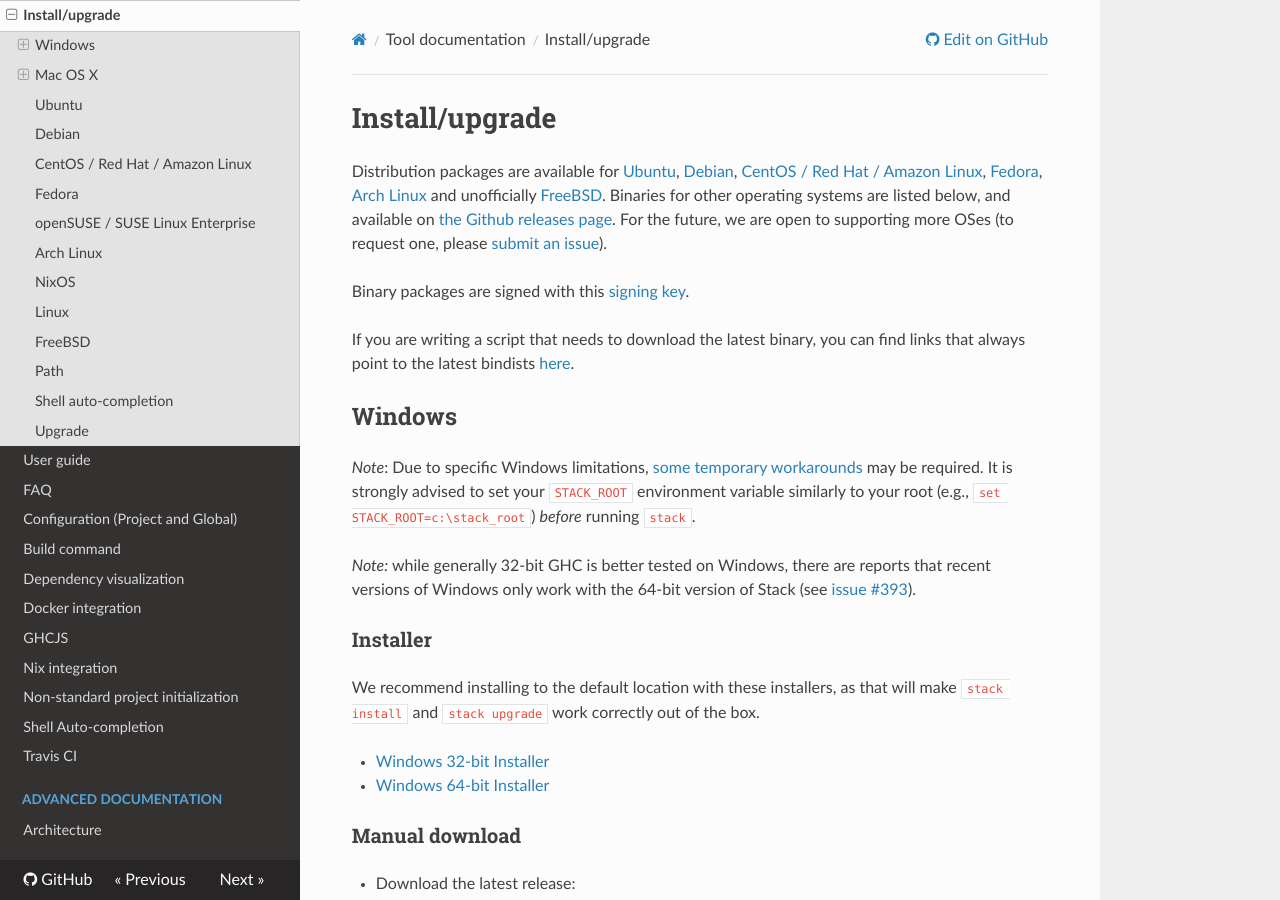
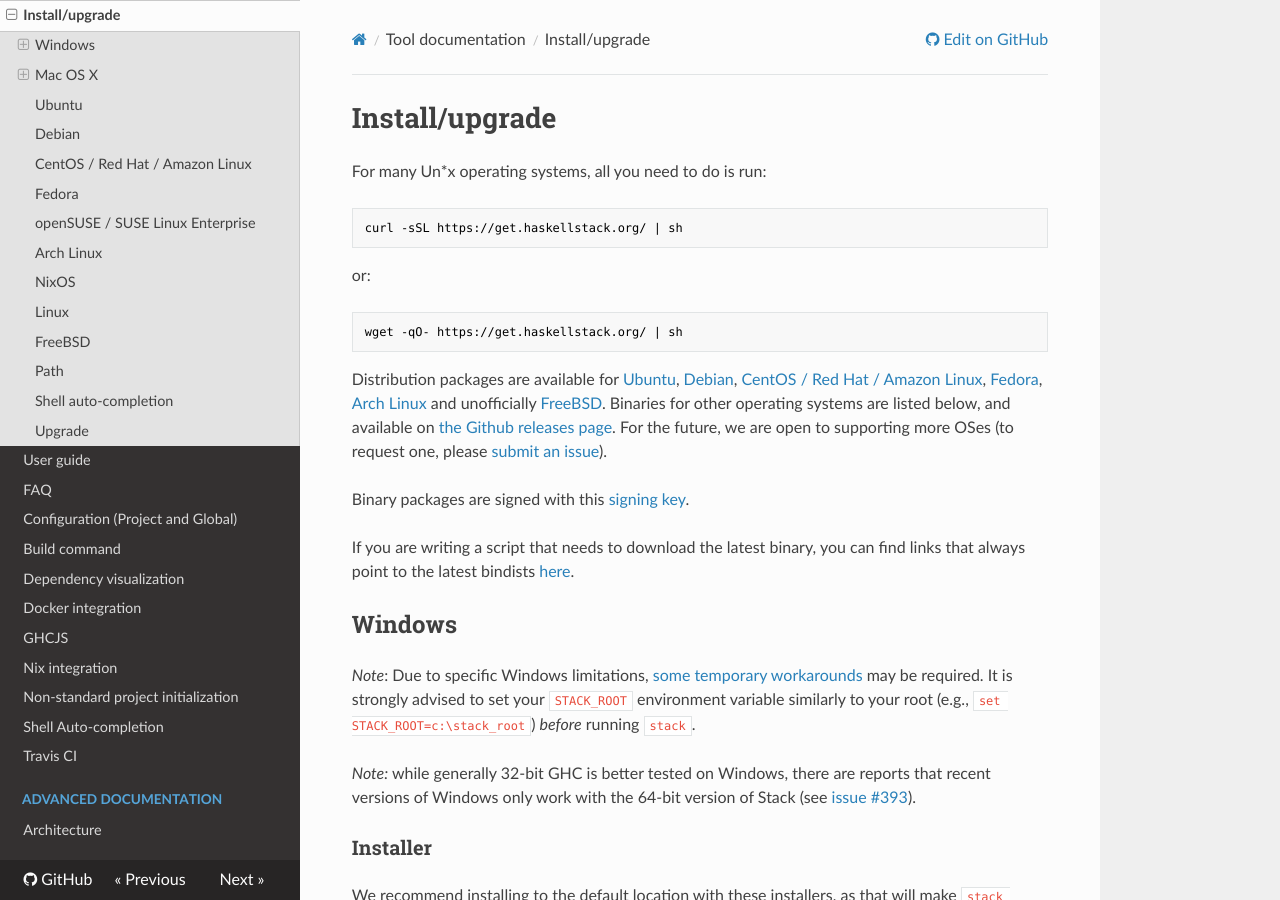
Before and after one commit to commercialhaskell/stack, an MkDocs documentation site: the page built from doc/install_and_upgrade.md, in a window 1280 px wide and 900 px high. Built offline with MkDocs 1.6.1, drawn with Linux system fonts in a browser that asks for light colours; nearby versions of some CDN libraries; old or Windows-style settings are respelled for this version of MkDocs.

Commit message:
docs: use get.haskellstack.org for installation

```diff
--- a/doc/install_and_upgrade.md
+++ b/doc/install_and_upgrade.md
@@ -1,4 +1,12 @@
 # Install/upgrade
+
+For many Un*x operating systems, all you need to do is run:
+
+    curl -sSL https://get.haskellstack.org/ | sh
+
+or:
+
+    wget -qO- https://get.haskellstack.org/ | sh
 
 Distribution packages are available for [Ubuntu](#ubuntu), [Debian](#debian),
 [CentOS / Red Hat / Amazon Linux](#centos), [Fedora](#fedora),
```
Also changed, not shown: doc/README.md (+10 -6 lines).
